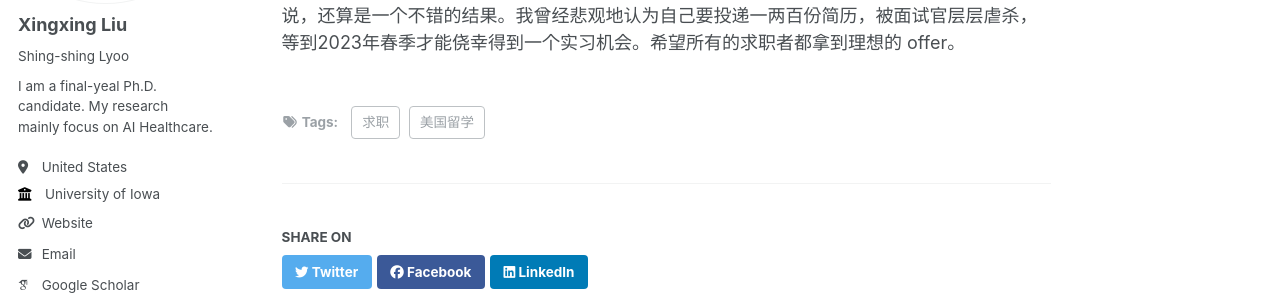
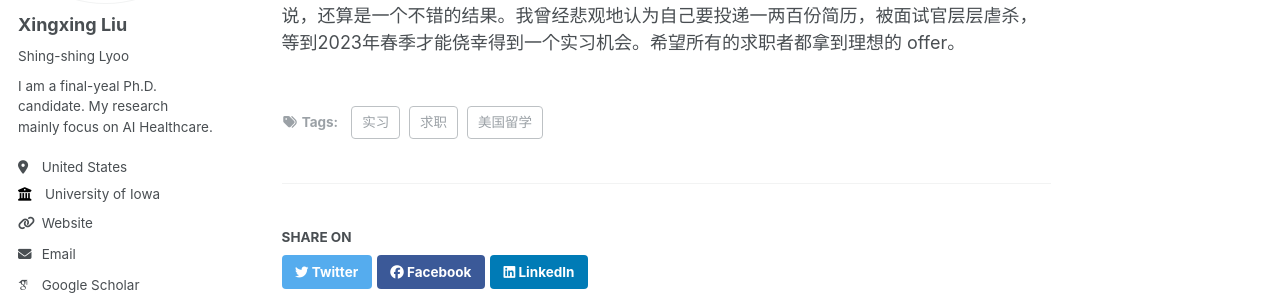
Before and after one commit to xxliu1996/xxliu1996.github.io, a Jekyll site: the page built from _posts/2023-01-02-blog-post_summer-intern-application.md, in a window 1280 px wide and 900 px high, scrolled down 5863 px. Shown: the part 236-532 px from the top of the window. Built offline with Jekyll 4.4.1, drawn with Linux system fonts in a browser that asks for light colours; some web fonts are replaced.

Commit message:
update one post

```diff
--- a/_posts/2023-01-02-blog-post_summer-intern-application.md
+++ b/_posts/2023-01-02-blog-post_summer-intern-application.md
@@ -5,6 +5,7 @@ permalink: /posts/2023/01/blog-post-summer-intern-application/
 tags:
   - 求职
   - 美国留学
+  - 实习
 ---
 <img src='/images/blog/2023-summer-intern-application/blog-2023summerintern-1.jpg'>
 
```
